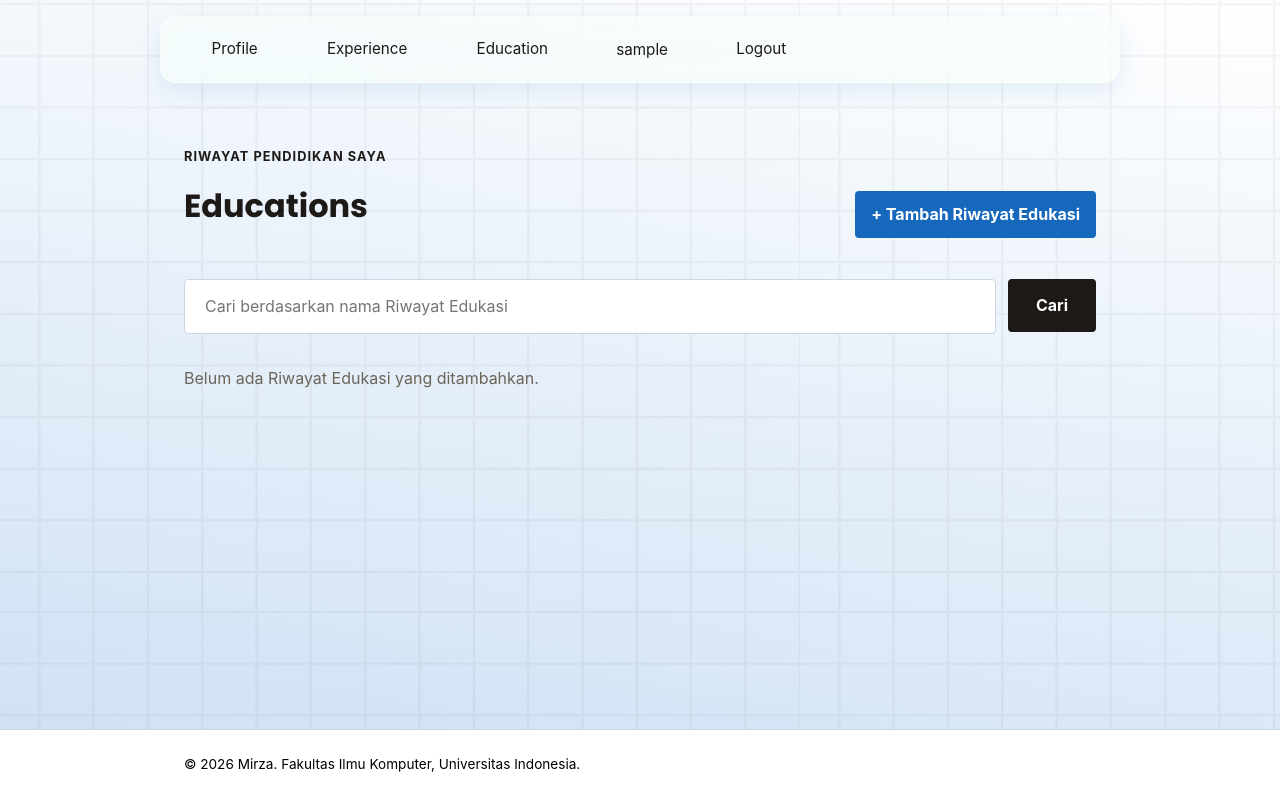
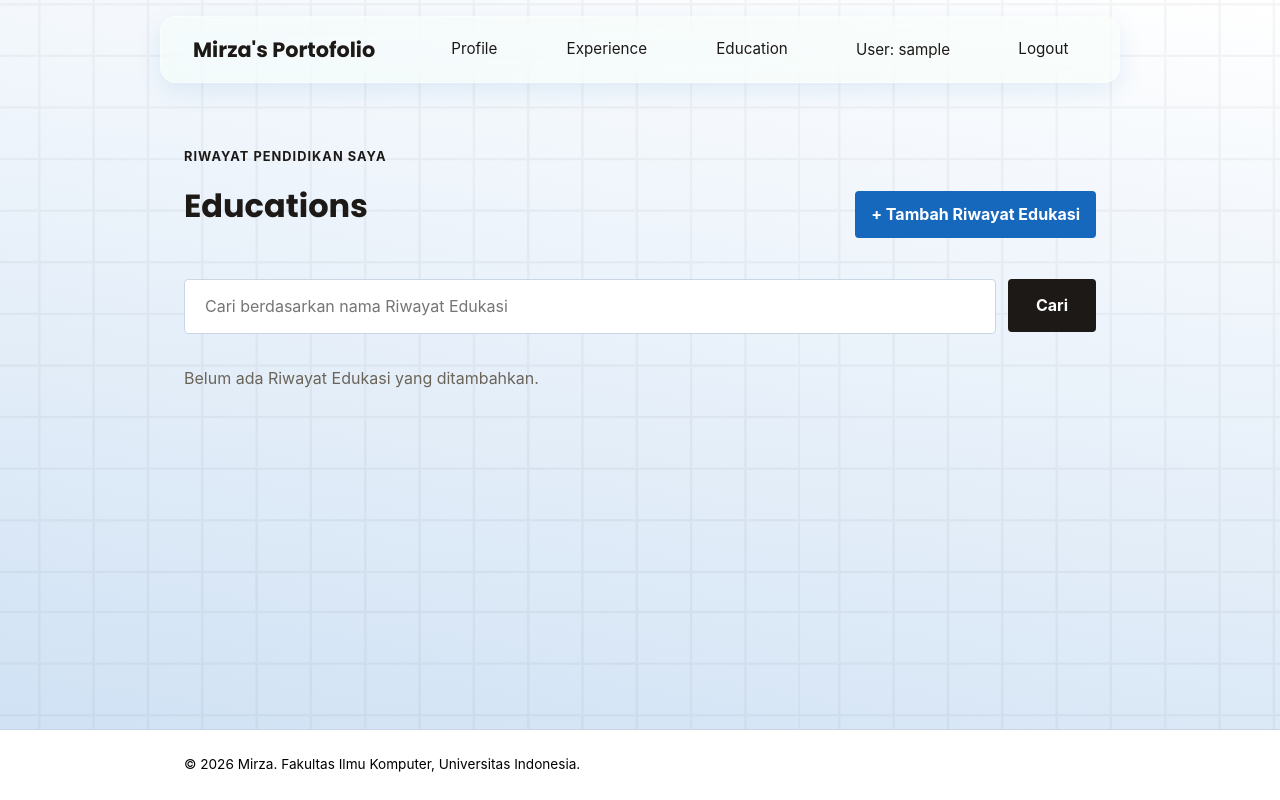
Before and after one commit to mirzalfathi/myportofolio, a Django app: page /education/ in a window 1280 px wide. Run offline with Django 5.2, Linux system fonts and the light colour scheme; the visitor is signed in with stand-in values (Sample User, id 1); data that the repository does not hold is empty.

Commit message:
fix: menambahkan tombol Mirza dalam header

```diff
--- a/static/css/style.css
+++ b/static/css/style.css
@@ -846,7 +846,7 @@ main {
 }
 
 .button-star.is-starred {
-    background: var(--yellow);
+    background: var(--orange);
     color: var(--ink);
 }
 
--- a/templates/base.html
+++ b/templates/base.html
@@ -20,12 +20,13 @@
     </div>
     <header class="site-header">
         <div class="container">
+            <a class="brand" href="{% url 'main:show_main' %}">{{ name }}'s Portofolio</a>
             <nav>
                 <a href="{% url 'main:show_main' %}">Profile</a>
                 <a href="{% url 'main:show_experience' %}">Experience</a>
                 <a href="{% url 'main:show_education' %}">Education</a>
                 {% if user.is_authenticated %}
-                    <span class="nav-user">{{ user.username }}</span>
+                    <span class="nav-user">User: {{ user.username }}</span>
                     <a href="{% url 'main:logout' %}">Logout</a>
                 {% else %}
                     <a href="{% url 'main:login' %}">Login</a>
```
